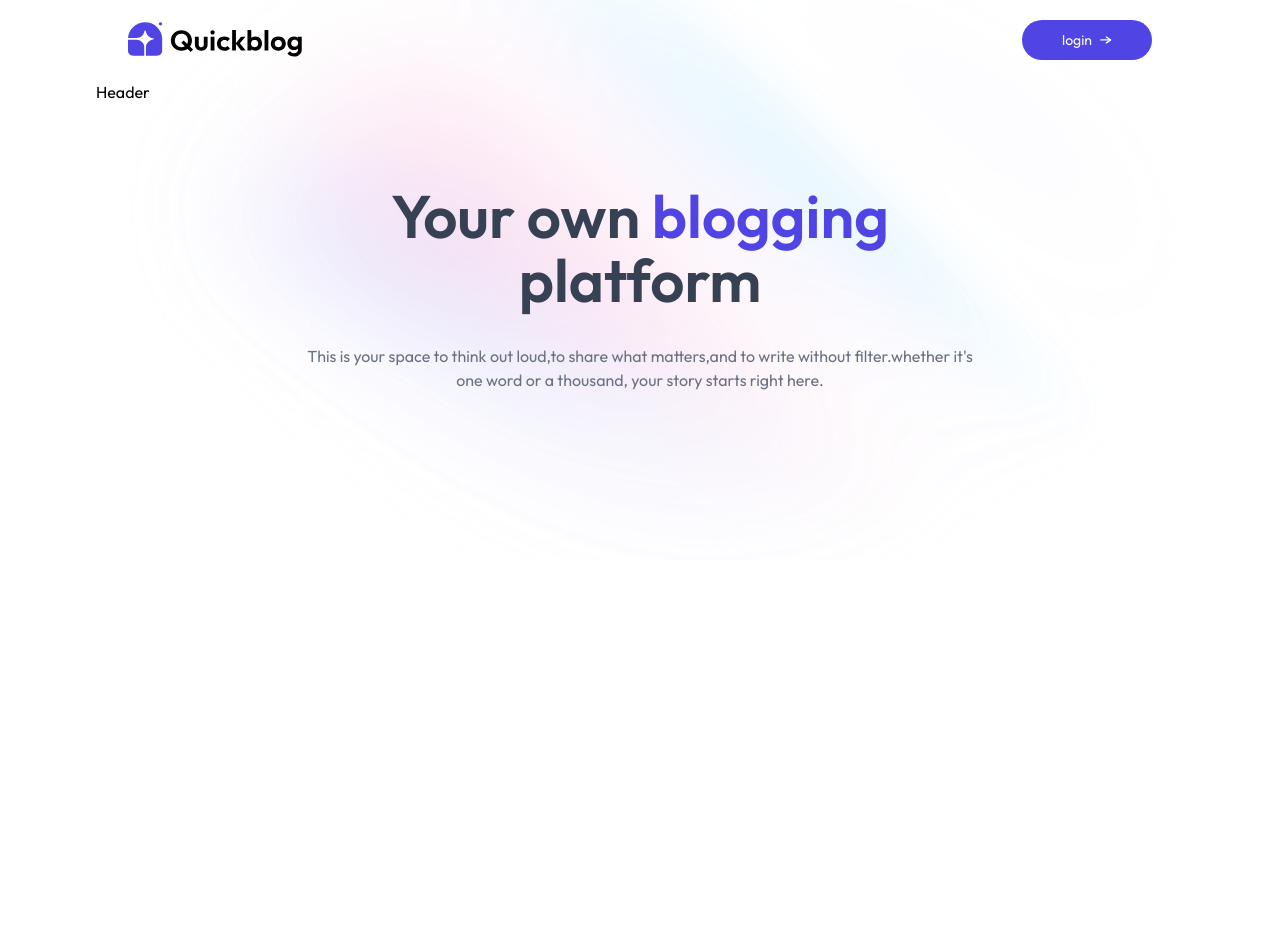
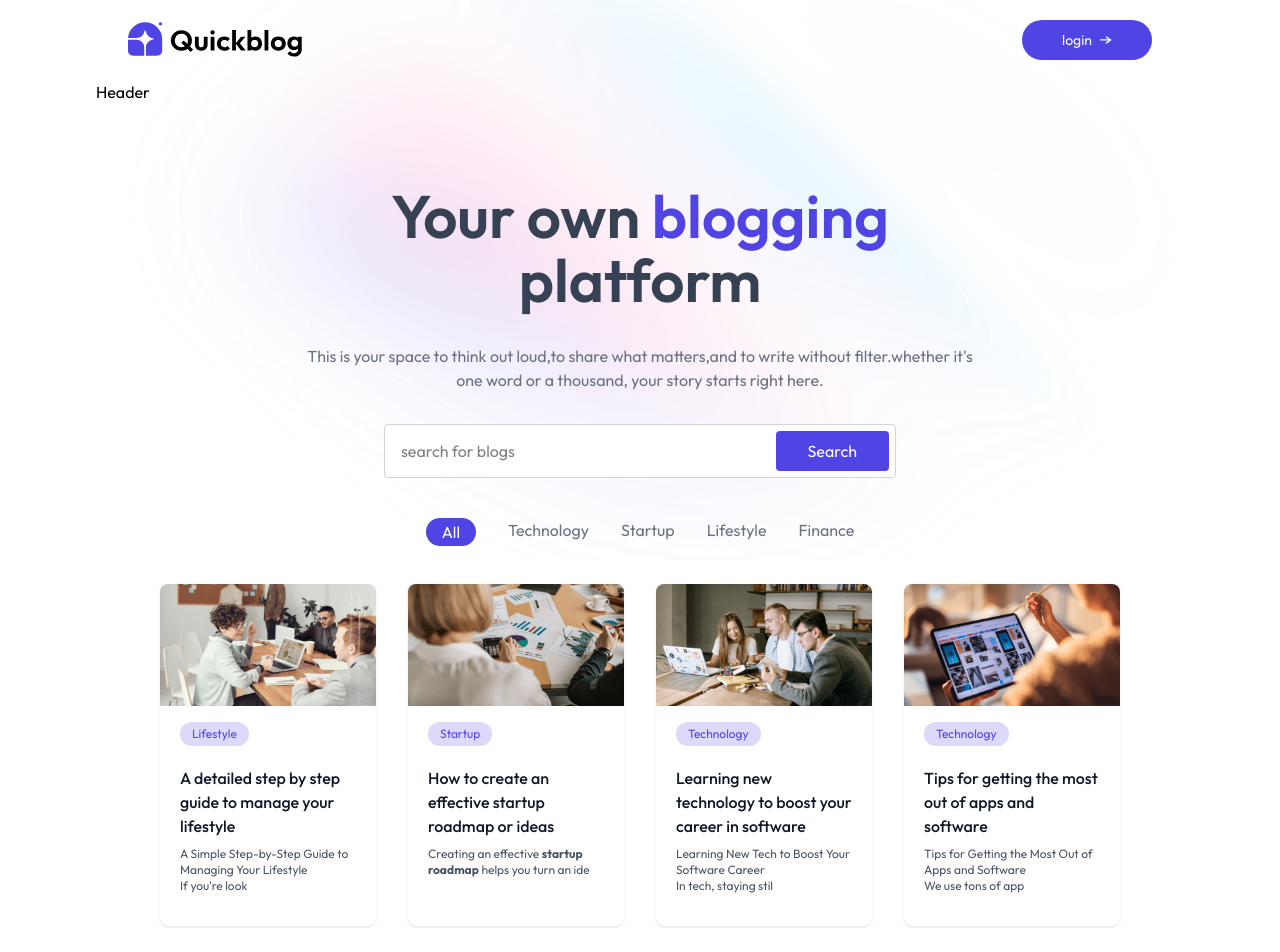
Before and after one commit to priyasangwan2111/QuickBlog, a React (Vite) app: page / in a window 1280 px wide. Shown: the top 952 px of the page. Before the commit the page ends 800 px from the top, so only its background shows below. Built offline with nearby package versions, Linux system fonts and the light colour scheme.

Commit message:
added blogcard

```diff
--- a/package.json
+++ b/package.json
@@ -11,6 +11,7 @@
   },
   "dependencies": {
     "@tailwindcss/vite": "^4.1.11",
+    "motion": "^12.23.12",
     "react": "^18.3.1",
     "react-dom": "^18.3.1",
     "react-router-dom": "^7.7.1",
--- a/src/App.jsx
+++ b/src/App.jsx
@@ -7,7 +7,7 @@
     <div>
       <Routes>
         <Route path='/' element={<Home />} />
-        <Route path='/blog' element={<Blog />} />
+        <Route path='/blog/:id' element={<Blog />} />
       </Routes>
     </div>
   )
--- /dev/null
+++ b/src/components/BlogCard.jsx
@@ -0,0 +1,21 @@
+import React from 'react'
+import { useNavigate } from 'react-router-dom';
+const BlogCard = ({blog}) => {
+    const{title,description,category,image,_id}=blog;
+    const navigate=useNavigate();
+  return (
+    <div onClick={()=>navigate(`/blog/${_id}`)} className='w-full rounded-lg
+    overflow-hidden shadow hover :scale-102 hover:shadow-primary/25 duration-300
+    cursor-pointer'>
+        <img src={image} alt="" className='aspect-video'/>
+        <span className='ml-5 mt-4 px-3 py-1 inline-block bg-primary/20 rounded-full
+        text-primary text-xs'>{category}</span>
+        <div className='p-5'>
+            <h5 className='mb-2 font-medium text-gray-900'>{title}</h5>
+            <p className='mb-3 text-xs text-gray-600' dangerouslySetInnerHTML={{"__html":description.slice(0,80)}}></p>
+        </div>
+    </div>
+  )
+}
+
+export default BlogCard
--- /dev/null
+++ b/src/components/BlogList.jsx
@@ -0,0 +1,34 @@
+import React ,{useState}from 'react'
+import { blog_data, blogCategories } from '../assets/assets'
+import {motion} from "motion/react"
+import BlogCard from './BlogCard'
+const BlogList = () => {
+    const[menu,setMenu]=useState('All');
+  return (
+    <div>
+        <div className='flex justify-center gap-4 sm:gap-8 my-10 relative'>
+           {blogCategories.map((item)=>(
+            <div key={item} className='relative'>
+                <button onClick={()=>setMenu(item)}
+                className={`cursor-pointer text-gray-500 ${menu===item &&
+                'text-white px-4 pt-0.5'}`}>
+                    {item}
+                    {menu===item &&(<motion.div layoutId='underline'
+                    transition={{type:'spring',stiffness:500,damping:30}}
+                    className='absolute left-0 right-0 top-0 h-7 -z-1
+                    bg-primary rounded-full' ></motion.div>)}
+
+                </button>
+            </div>
+           ))}
+        </div>
+        <div className='grid grid-cols-1 sm:grid-cols-2 md:grid-cols-3 xl:grid-cols-4
+        gap-8 mb-24 mx-8 sm:mx-16 xl:mx-40'>
+           {blog_data.filter((blog)=>menu==='All'?true:blog.category===menu).map
+           ((blog)=><BlogCard key={blog._id} blog={blog}/>)}
+        </div>
+    </div>
+  )
+}
+
+export default BlogList
--- a/src/components/Header.jsx
+++ b/src/components/Header.jsx
@@ -7,9 +7,17 @@
             <h1 className='text-3xl sm:text-6xl font-semibold sm:leading-16
         text-gray-700'>Your own <span className='text-primary'>blogging</span> <br/>platform
         </h1>
+
         <p className='my-6 sm:my-8 max-w-2xl m-auto max-sm:text-xs
         text-gray-500'>This is your space to think out loud,to share what matters,and to write without filter.whether it's one word or a thousand,
         your story starts right here.</p>
+        <form className='flex justify-between max-w-lg max-sm:scale-75 mx-auto
+        border border-gray-300 bg-white rounded overflow-hidden'>
+            <input type="text" placeholder ='search for blogs' required
+            className='w-full pl-4 outline-none'/>
+            <button type="submit" className='bg-primary text-white px-8 py-2 m-1.5
+            rounded hover:scale-105 transition-all cursor-pointer'> Search</button>
+        </form>
 
         </div>
         <img src={assets.gradientBackground}alt="" className='absolute -top-50 -z-1
--- a/src/pages/Home.jsx
+++ b/src/pages/Home.jsx
@@ -1,12 +1,14 @@
 import React from 'react'
 import Navbar from '../components/Navbar'
 import Header from '../components/Header'
+import BlogList from '../components/BlogList'
 
 const Home = () => {
   return (
     <>
       <Navbar/>
       <Header/>
+      <BlogList/>
     </>
   )
 }
```
Also changed, not shown: 1 other file (tests, documents, lock files or other folders).
